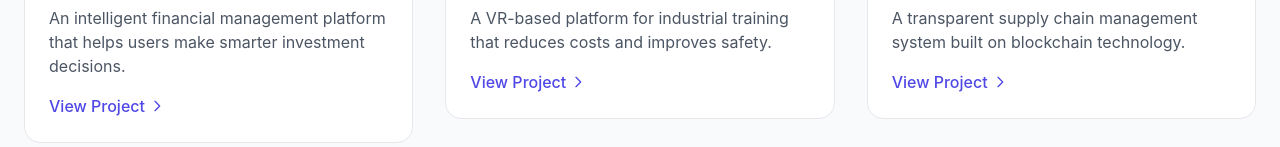
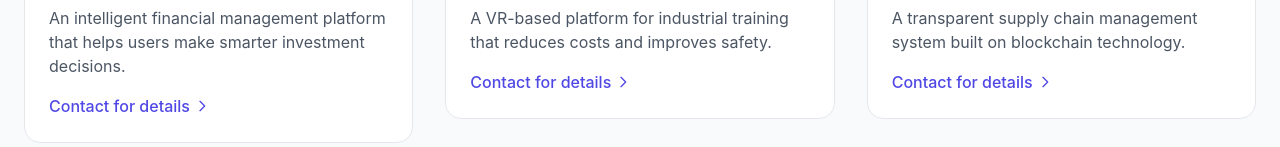
Before and after one commit to PayF123/futurispace-portfolio-36-original, a React (Vite) app: page /work in a window 1280 px wide. Shown: the part 805-952 px from the top of the page. Built offline with nearby package versions, Linux system fonts and the light colour scheme.

Commit message:
Refactor ProjectCard component
Update ProjectCard to link to contact page.

```diff
--- a/src/components/ui/ProjectCard.tsx
+++ b/src/components/ui/ProjectCard.tsx
@@ -1,4 +1,3 @@
-
 import React from 'react';
 import { cn } from '@/lib/utils';
 import { Link } from 'react-router-dom';
@@ -17,7 +16,6 @@ const ProjectCard: React.FC<ProjectCardProps> = ({
   description,
   image,
   tags,
-  link = '#',
   className,
 }) => {
   return (
@@ -52,10 +50,10 @@ const ProjectCard: React.FC<ProjectCardProps> = ({
         <p className="text-gray-600 mb-4">{description}</p>
 
         <Link
-          to={link}
+          to="/contact"
           className="inline-flex items-center font-medium text-techpurple-600 hover:text-techpurple-700"
         >
-          View Project
+          Contact for details
           <svg xmlns="http://www.w3.org/2000/svg" className="h-4 w-4 ml-1 transition-transform duration-200 group-hover:translate-x-1" fill="none" viewBox="0 0 24 24" stroke="currentColor">
             <path strokeLinecap="round" strokeLinejoin="round" strokeWidth={2} d="M9 5l7 7-7 7" />
           </svg>
```
